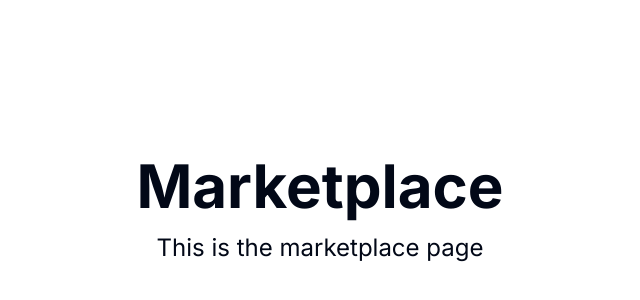
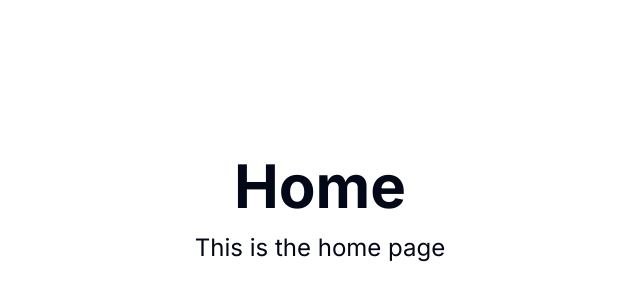
Before and after one commit to djaberAb/Plannts, a Next.js app: page /home in a window 1280 px wide. Shown: the part 2990-3290 px from the top of the page, without its empty margins (320-960 px from the left). Built offline with nearby package versions, Linux system fonts and the light colour scheme.

Commit message:
Update page.tsx

```diff
--- a/app/home/page.tsx
+++ b/app/home/page.tsx
@@ -9,8 +9,8 @@ const Home = () => {
       <Navbar/>
       <Hero/>
       <div className="flex flex-col items-center justify-center h-screen bg-white">
-        <h1 className="text-6xl font-bold">Marketplace</h1>
-        <p className="text-2xl mt-4">This is the marketplace page</p>
+        <h1 className="text-6xl font-bold">Home</h1>
+        <p className="text-2xl mt-4">This is the home page</p>
       </div>
     </>
   )
```
